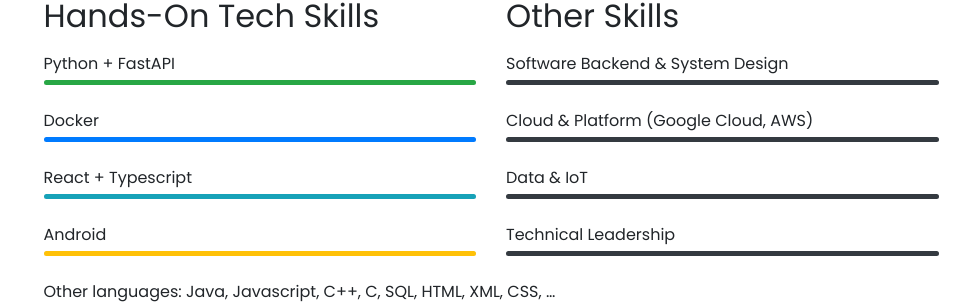
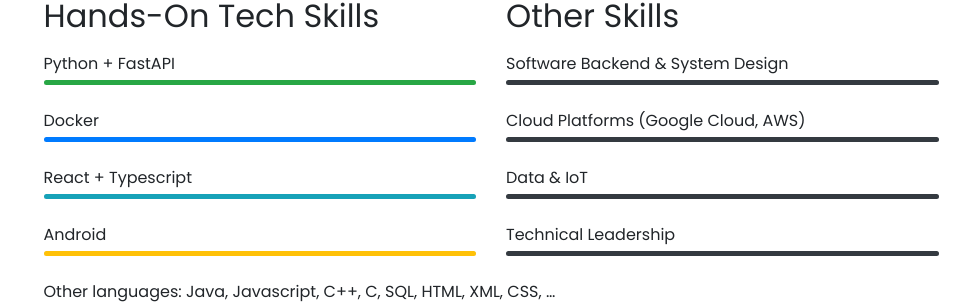
Before and after one commit to LaQuay/marcvila.me, a Jekyll site: the page built from pages/about.md, in a window 1280 px wide and 900 px high, scrolled down 441 px. Shown: the part 151-455 px from the top of the window, without its empty margins (149-1119 px from the left). Built offline with Jekyll 4.4.1, drawn with Linux system fonts in a browser that asks for light colours; nearby versions of some CDN libraries; emoji names are drawn with the system emoji font.

Commit message:
minor tweaks to skills

```diff
--- a/_config.yml
+++ b/_config.yml
@@ -25,7 +25,7 @@
   scholar: dJvoBz8AAAAJ
   medium: laquay
   stackoverflow: 4314686
-  # twitter: GrimmSour
+  twitter: GrimmSour
   # behance           : your_username
   # dribbble          : your_username
   # email: hola@marcvila.me EDITED IN social.html
--- a/_data/other-skills.yml
+++ b/_data/other-skills.yml
@@ -3,7 +3,7 @@
   showPercentage: false
   color: dark
 
-- name: Cloud & Platform (Google Cloud, AWS)
+- name: Cloud Platforms (Google Cloud, AWS)
   percentage: 100
   showPercentage: false
   color: dark
```
